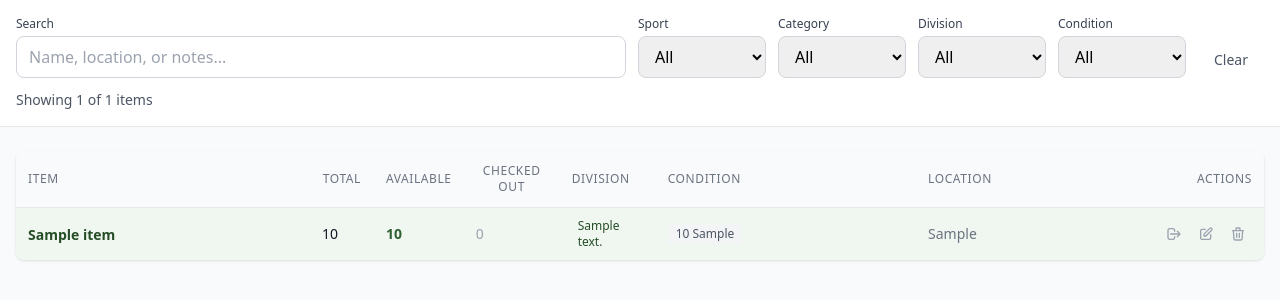
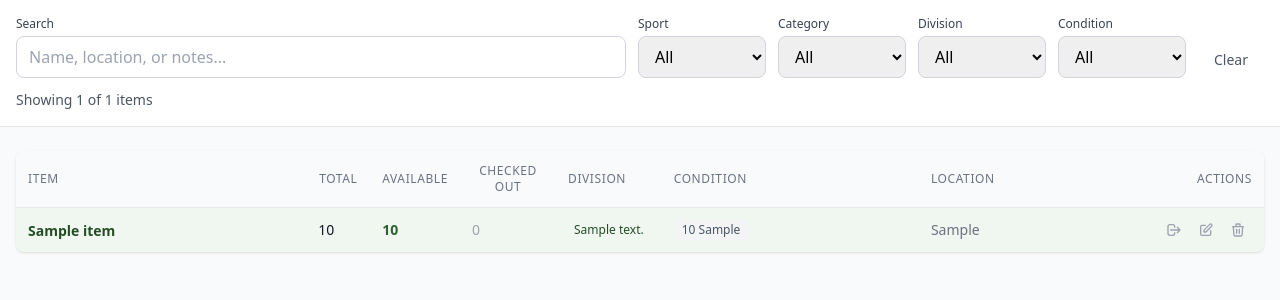
Before and after one commit to timchilcott/posa-jersey-app, a FastAPI app: page /inventory in a window 1280 px wide. Shown: the part 63-363 px from the top of the page. Run offline with FastAPI, Linux system fonts and the light colour scheme; tables that the repository leaves empty hold one stand-in row (values such as "Sample post"); data that the repository does not hold is empty; some libraries are stand-ins or nearby versions.

Commit message:
Change div layout to nowrap and update span class

```diff
--- a/app/templates/inventory_page.html
+++ b/app/templates/inventory_page.html
@@ -149,9 +149,9 @@
                                 </template>
                                 <template x-if="row._type === 'item'">
                                     <td class="px-3 py-2">
-                                        <div class="flex flex-wrap gap-1">
+                                        <div class="flex flex-nowrap gap-1">
                                             <template x-for="div in parseDivisions(item.division)" :key="div">
-                                                <span class="text-xs px-1.5 py-0.5 rounded bg-pines-50 text-pines-700" x-text="div"></span>
+                                                <span class="text-xs px-1.5 py-0.5 rounded bg-pines-50 text-pines-700 whitespace-nowrap" x-text="div"></span>
                                             </template>
                                         </div>
                                     </td>
```
